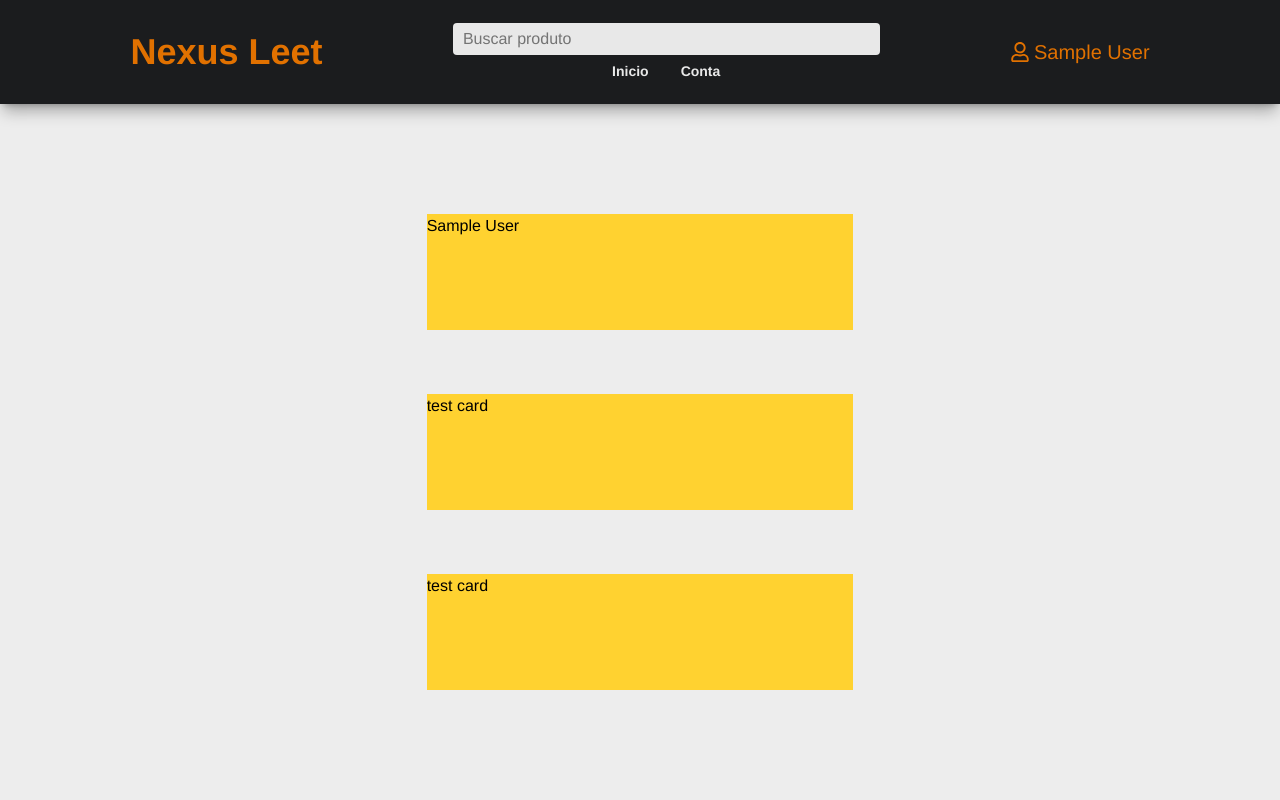
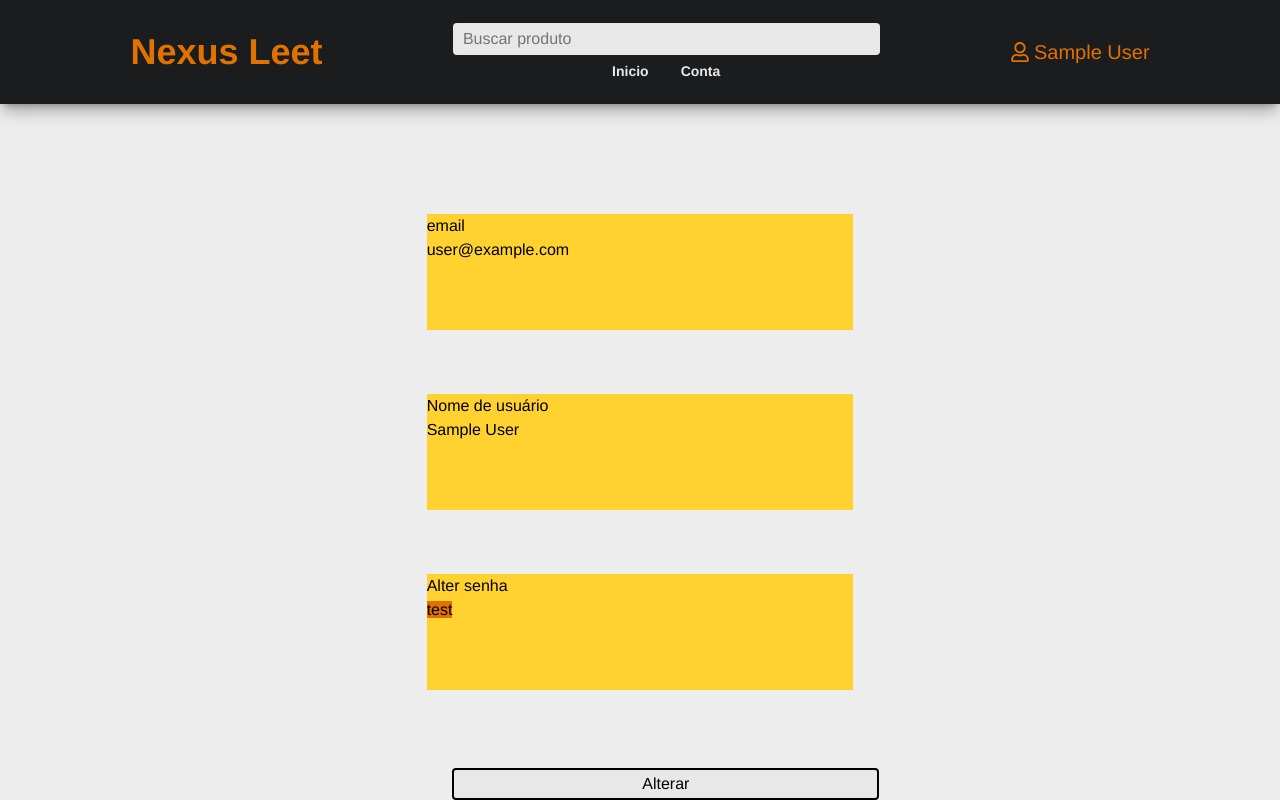
Before and after one commit to gustavocarvalho-ra/NextJs-NexusLeet, a Next.js app: page /my-account/user/confg in a window 1280 px wide. Built offline with nearby package versions, Linux system fonts and the light colour scheme; no server answers; sample sign-in values are in the browser's storage.

Commit message:
fix: update user account display with email and username

```diff
--- a/src/app/my-account/user/confg/page.tsx
+++ b/src/app/my-account/user/confg/page.tsx
@@ -2,6 +2,8 @@ import { authOptions } from "@/app/lib/auth";
 import { getServerSession } from "next-auth";
 import { redirect } from "next/navigation";
 import Header from '@/app/components/Header';
+import Link from "next/link";
+import { Button } from "@/app/components/ui/ButtonForm";
 
 
 export default async function ConfigUserAccount() {
@@ -15,9 +17,27 @@ export default async function ConfigUserAccount() {
     <div className="w-screen h-screen flex flex-col">
       <Header />
       <div className="w-full h-full flex flex-col items-center justify-center gap-16">
-        <div className="w-1/3 h-1/6 bg-amber-300"><h1>{session.user?.name}</h1></div>
-        <div className="w-1/3 h-1/6 bg-amber-300"><h1>test card</h1></div>
-        <div className="w-1/3 h-1/6 bg-amber-300"><h1>test card</h1></div>
+        <div className="w-1/3 h-1/6 bg-amber-300">
+          <h1>email</h1>
+          <h3>{session.user?.email}</h3>
+        </div>
+
+
+        <div className="w-1/3 h-1/6 bg-amber-300">
+          <h1>Nome de usuário</h1>
+          <h3>{session.user?.name}</h3>
+          <Link href={''}></Link>
+
+        </div>
+        <div className="w-1/3 h-1/6 bg-amber-300">
+          <h1>Alter senha</h1>
+          <Link href={'/'} className="bg-(--text-amber) w-[10%] h-[5%]">
+            <button>test</button>
+          </Link>
+          <Button>
+            Alterar
+          </Button>
+        </div>
       </div>
     </div>
   )
```
